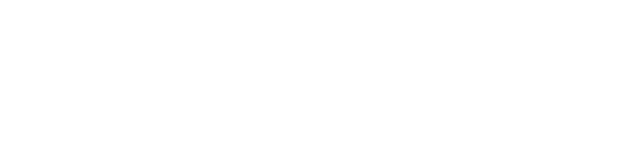
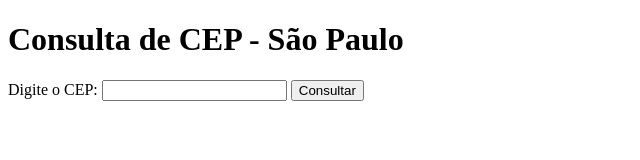
Before and after one commit to RyckLu/3-API, a plain HTML site: page index.html in a window 1280 px wide. Shown: the whole page, without its empty margins (0-640 px from the left). Drawn offline with Linux system fonts and the light colour scheme.

Commit message:
adicionando codigo

```diff
--- a/index.html
+++ b/index.html
@@ -6,13 +6,40 @@
     <title>CEP-São Paulo</title>
 </head>
 <body>
-
+    <h1>Consulta de CEP - São Paulo</h1>
+    <form onsubmit="event.preventDefault(); consultarCEP();">
+        <label for="cep">Digite o CEP:</label>
+        <input type="text" id="cep" name="cep" required>
+        <button type="submit">Consultar</button>
+    </form>
+    <div id="resultado"></div>
     <script>
-        function consultarCEP(){
+       async function consultarCEP() {
             const cep = document.getElementById("cep").value;
             const url = `https://viacep.com.br/ws/${cep}/json/`;
 
+            try {
+                const response = await fetch(url);
+                const data = await response.json();
+
+                if (data.erro) {
+                    document.getElementById("resultado").innerHTML = "CEP inválido.";
+                } else if (data.uf === "SP") {
+                    document.getElementById("resultado").innerHTML = `
+                        <p><strong>Endereço:</strong> ${data.logradouro}</p>
+                        <p><strong>Bairro:</strong> ${data.bairro}</p>
+                        <p><strong>Cidade:</strong> ${data.localidade}</p>
+                        <p><strong>Estado:</strong> ${data.uf}</p>
+                    `;
+                } else {
+                    document.getElementById("resultado").innerHTML = "O CEP não pertence ao estado de São Paulo.";
+                }
+            } catch (error) {
+                document.getElementById("resultado").innerHTML = "Erro ao consultar o CEP.";
+                console.error("Erro ao consultar o CEP:", error);
+            }
         }
+    </script>
     </script>
 </body>
 </html>
```
